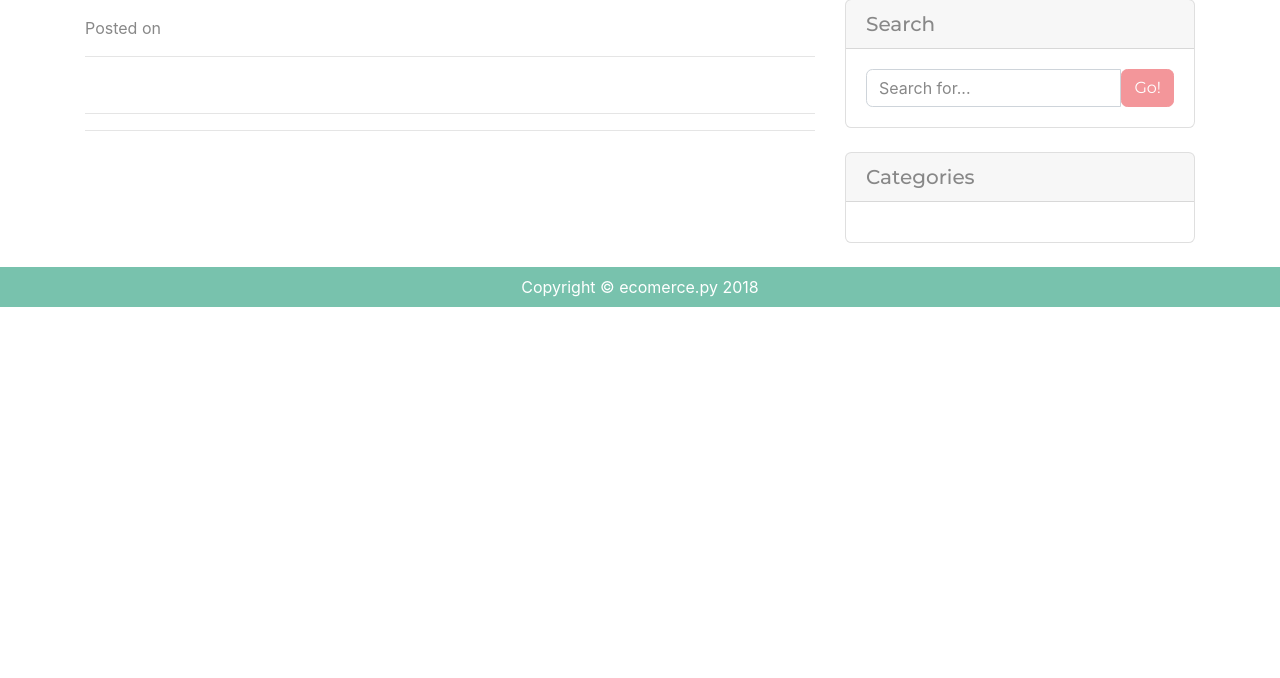
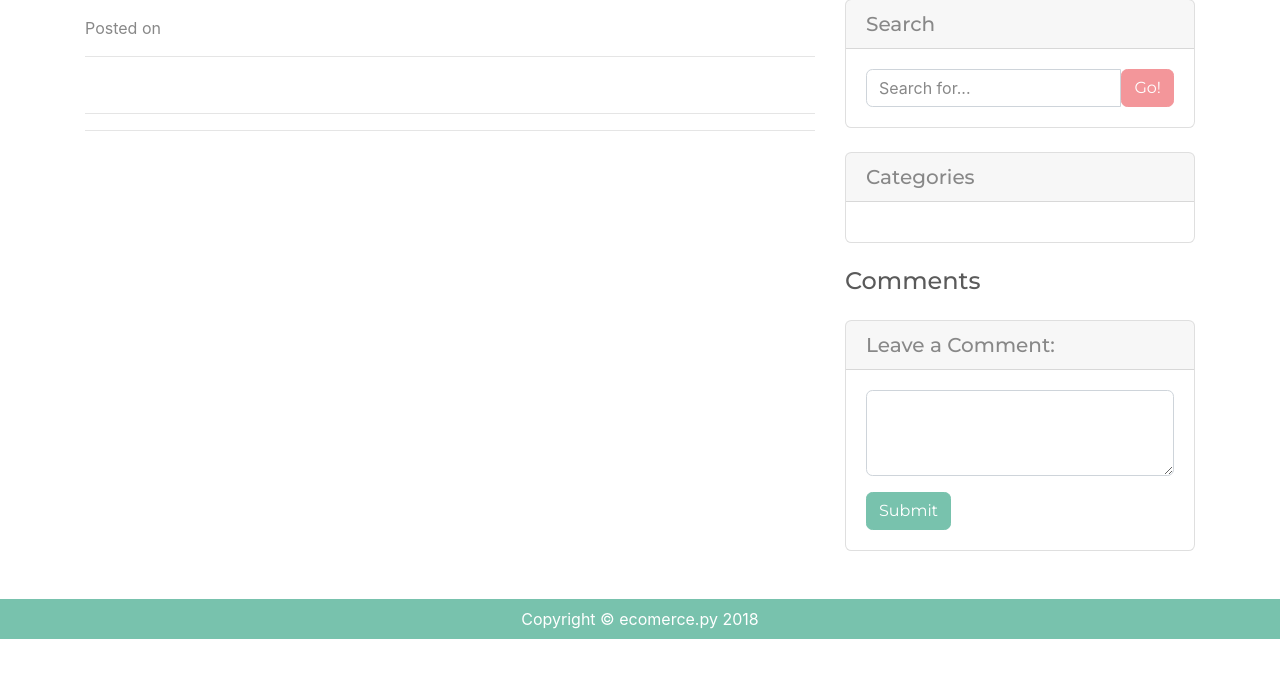
Before and after one commit to wlizama/ecomerce_py, a Django app: template products/templates/products/product_detail.html in a window 1280 px wide. Shown: the part 79-757 px from the top of the page. Run offline with Django 3.2, Linux system fonts and the light colour scheme; the template is opened without the code that fills it: values that come from a table or form of the project are taken from there, others are empty; the visitor is signed in with stand-in values (Sample User, id 1); some libraries are stand-ins or nearby versions.

Commit message:
Creación de la vista de comentarios por producto

```diff
--- /dev/null
+++ b/comments/forms.py
@@ -0,0 +1,9 @@
+from django import forms
+from comments.models import Comment
+
+
+class CommentForm(forms.ModelForm):
+
+  class Meta:
+    model = Comment
+    fields = ["content", "product"]
--- a/comments/models.py
+++ b/comments/models.py
@@ -11,5 +11,11 @@ class Comment(models.Model):
     related_name='comments'
   )
 
+  product = models.ForeignKey(
+    "products.Product",
+    related_name = "comments",
+    on_delete = models.CASCADE
+  )
+
   def __str__(selft):
     return selft.conten[:20]
--- /dev/null
+++ b/comments/urls.py
@@ -0,0 +1,8 @@
+from comments.views import create_comment
+from django.urls import path
+
+app_name = "comments"
+
+urlpatterns = [
+  path("createcomment", create_comment, name="createcomment")
+]
--- a/ecomerce_py/urls.py
+++ b/ecomerce_py/urls.py
@@ -22,5 +22,6 @@ from django.conf.urls.static import static
 urlpatterns = [
     path('admin/', admin.site.urls),
     path('accounts/', include("accounts.urls", namespace="accounts")),
+    path('comments/', include("comments.urls", namespace="comments")),
     path('', include("products.urls"))
 ] + static(settings.MEDIA_URL, document_root=settings.MEDIA_ROOT, show_indexes=True)
--- a/products/templates/products/product_detail.html
+++ b/products/templates/products/product_detail.html
@@ -76,7 +76,34 @@
             </div>
           </div>
 
+          <!-- Comments Form -->
+          {% if request.user.is_authenticated %}
+          <h4 id="comments">Comments</h4>
+          <div class="card my-4">
+            <h5 class="card-header">Leave a Comment:</h5>
+            <div class="card-body">
+              <form method="post" action="{% url "comments:createcomment" %}">
+                {% csrf_token %}
+                <div class="form-group">
+                  <textarea name="{{comment_form.content.name}}" class="form-control" rows="3"></textarea>
+                  <input type="hidden" name="{{comment_form.product.name}}" value="{{product.id}}">
+                </div>
+                <button type="submit" class="btn btn-primary">Submit</button>
+              </form>
+            </div>
+          </div>
+          {% endif %}
 
+          <!-- Single Comment -->
+          <div id="0" class="media mb-4">
+            {% for comment in product.comments.all %}
+            <img class="d-flex mr-3 rounded-circle" src="http://placehold.it/50x50" alt="">
+            <div class="media-body">
+              <h5 class="mt-0">{{comment.author.username}}</h5>
+              {{comment.content}}
+            </div>
+            {% endfor %}
+          </div>
 
         </div>
 
```
Also changed, not shown: comments/views.py (+12 -2 lines), products/views.py (+7 -0 lines), comments/migrations/0002_comment_product.py (added).
